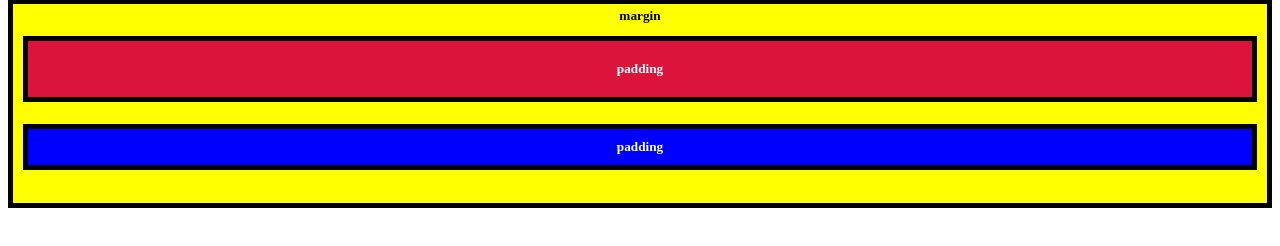
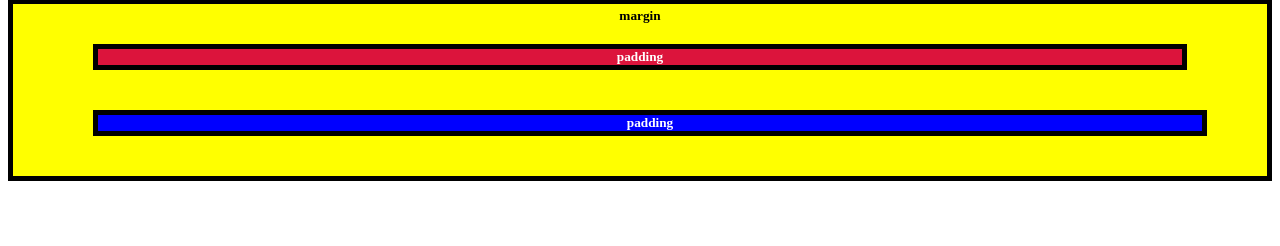
Before and after one commit to Road2Full-Stack/free_code_camp, a plain HTML site: page index.html in a window 1280 px wide. Drawn offline with Linux system fonts and the light colour scheme.

Commit message:
Add fcc html & CSS exercise

```diff
--- a/index.html
+++ b/index.html
@@ -13,19 +13,19 @@
 
   .yellow-box {
     background-color: yellow;
-    padding: 10px;
+    padding: 20px 40px 20px 40px;
   }
 
   .red-box {
     background-color: crimson;
     color: #fff;
-    padding: 20px;
+    margin: 20px 40px 20px 40px;
   }
 
   .blue-box {
     background-color: blue;
     color: #fff;
-    padding: 10px;
+    margin: 40px 20px 20px 40px;
   }
 </style>
 <h5 class="injected-text">margin</h5>
```
